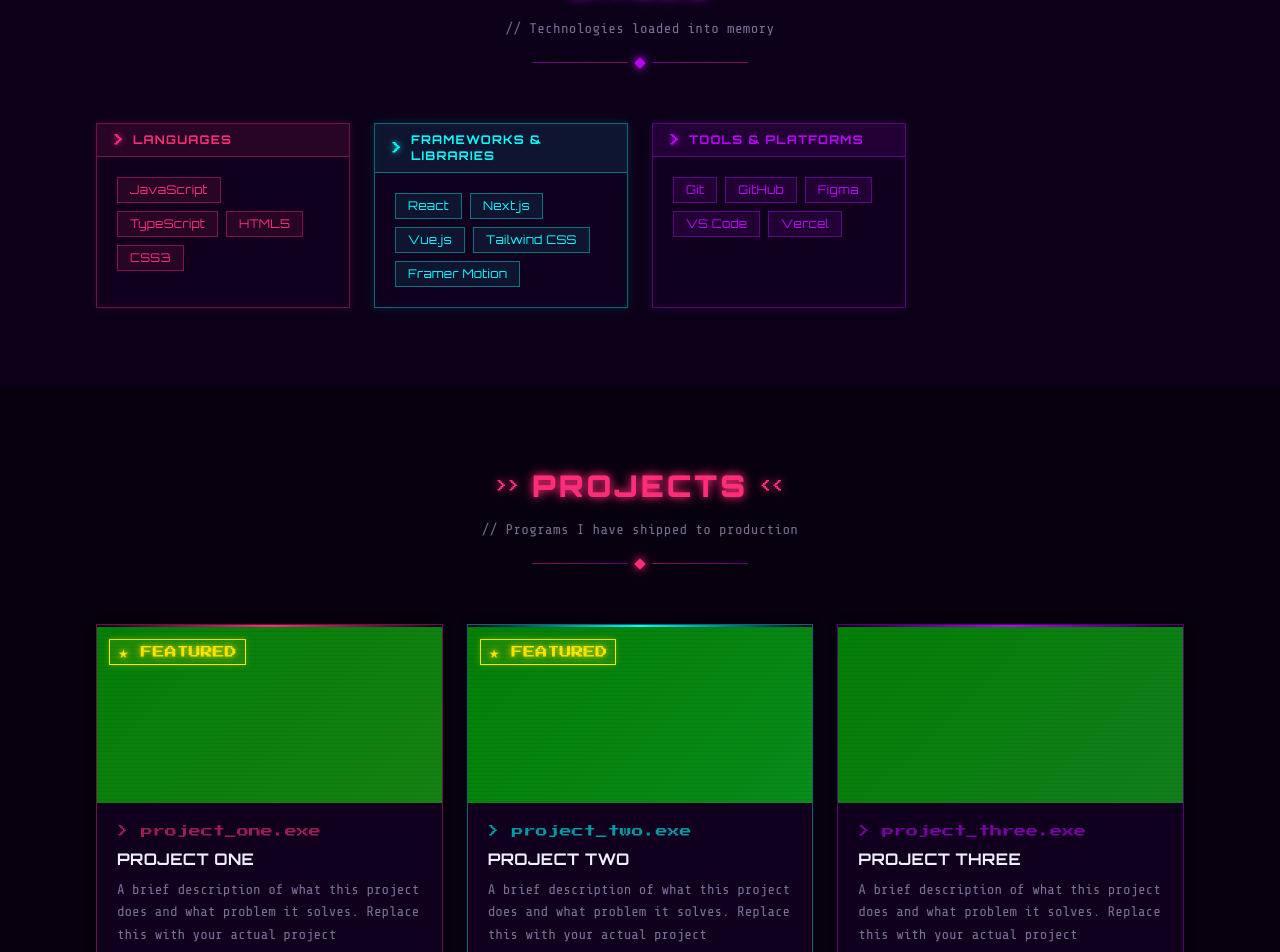
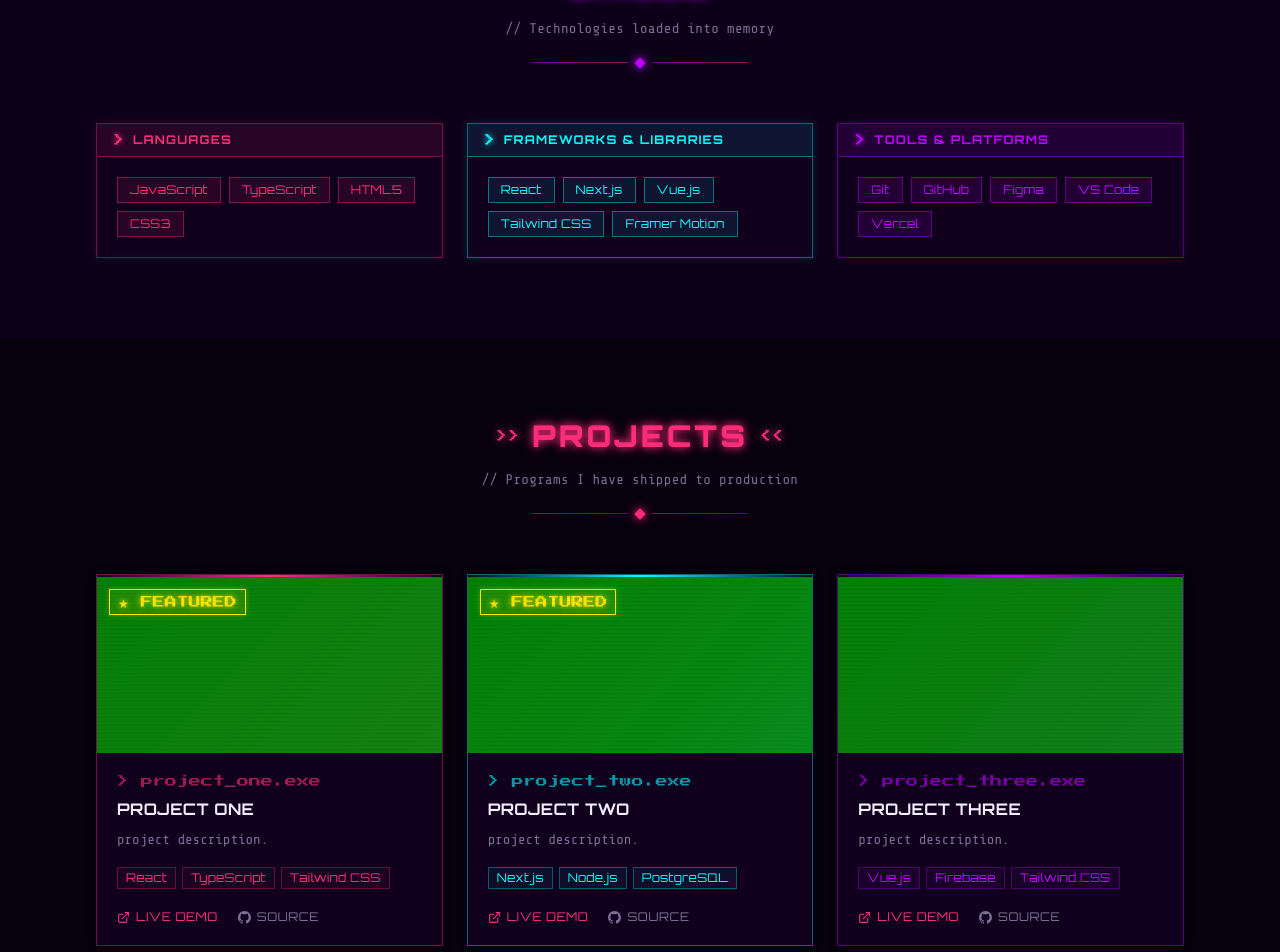
Before and after one commit to nayrxer2/ryanrexgimotea-portfolio, a Next.js app: page / in a window 1280 px wide. Shown: the part 1520-2472 px from the top of the page. Built offline with nearby package versions, Linux system fonts and the light colour scheme.

Commit message:
feat: update grid columns and add CV download URL

```diff
--- a/src/components/sections/Hero.tsx
+++ b/src/components/sections/Hero.tsx
@@ -201,6 +201,7 @@ export function Hero() {
                 e.currentTarget.style.boxShadow =
                   "0 0 8px #00FFFF, 0 0 16px rgba(0,255,255,0.25), inset 0 0 8px rgba(0,255,255,0.08)";
               }}
+              download="ryangimotea-CV.pdf"
             >
               [ DOWNLOAD CV ]
             </a>
--- a/src/components/sections/Skills.tsx
+++ b/src/components/sections/Skills.tsx
@@ -48,7 +48,7 @@ export function Skills() {
           color="purple"
         />
 
-        <div className="grid grid-cols-1 sm:grid-cols-2 lg:grid-cols-4 gap-6">
+        <div className="grid grid-cols-1 sm:grid-cols-2 lg:grid-cols-3 gap-6">
           {skillGroups.map((group, gi) => {
             const neon = GROUP_NEON[gi % GROUP_NEON.length];
             return (
--- a/src/data/portfolio.ts
+++ b/src/data/portfolio.ts
@@ -88,7 +88,7 @@ export const socials: Social[] = [
   },
   {
     platform: "resume",
-    url: "https://github.com/nayrxer2/CV/blob/main/RYAN%20CV.pdf",
+    url: "./cv/ryan-gimotea-CV.pdf",
     label: "Resume",
   },
 ];
@@ -137,7 +137,7 @@ export const projects: Project[] = [
   {
     title: "Project One",
     description:
-      "A brief description of what this project does and what problem it solves. Replace this with your actual project description.",
+      "project description.",
 
     tech: ["React", "TypeScript", "Tailwind CSS"],
     liveUrl: "https://project-one.vercel.app",
@@ -148,7 +148,7 @@ export const projects: Project[] = [
   {
     title: "Project Two",
     description:
-      "A brief description of what this project does and what problem it solves. Replace this with your actual project description.",
+      "project description.",
     tech: ["Next.js", "Node.js", "PostgreSQL"],
     liveUrl: "https://project-two.vercel.app",
     repoUrl: "https://github.com/yourusername/project-two",
@@ -158,7 +158,7 @@ export const projects: Project[] = [
   {
     title: "Project Three",
     description:
-      "A brief description of what this project does and what problem it solves. Replace this with your actual project description.",
+      "project description.",
     tech: ["Vue.js", "Firebase", "Tailwind CSS"],
     liveUrl: "https://project-three.vercel.app",
     repoUrl: "https://github.com/yourusername/project-three",
```
